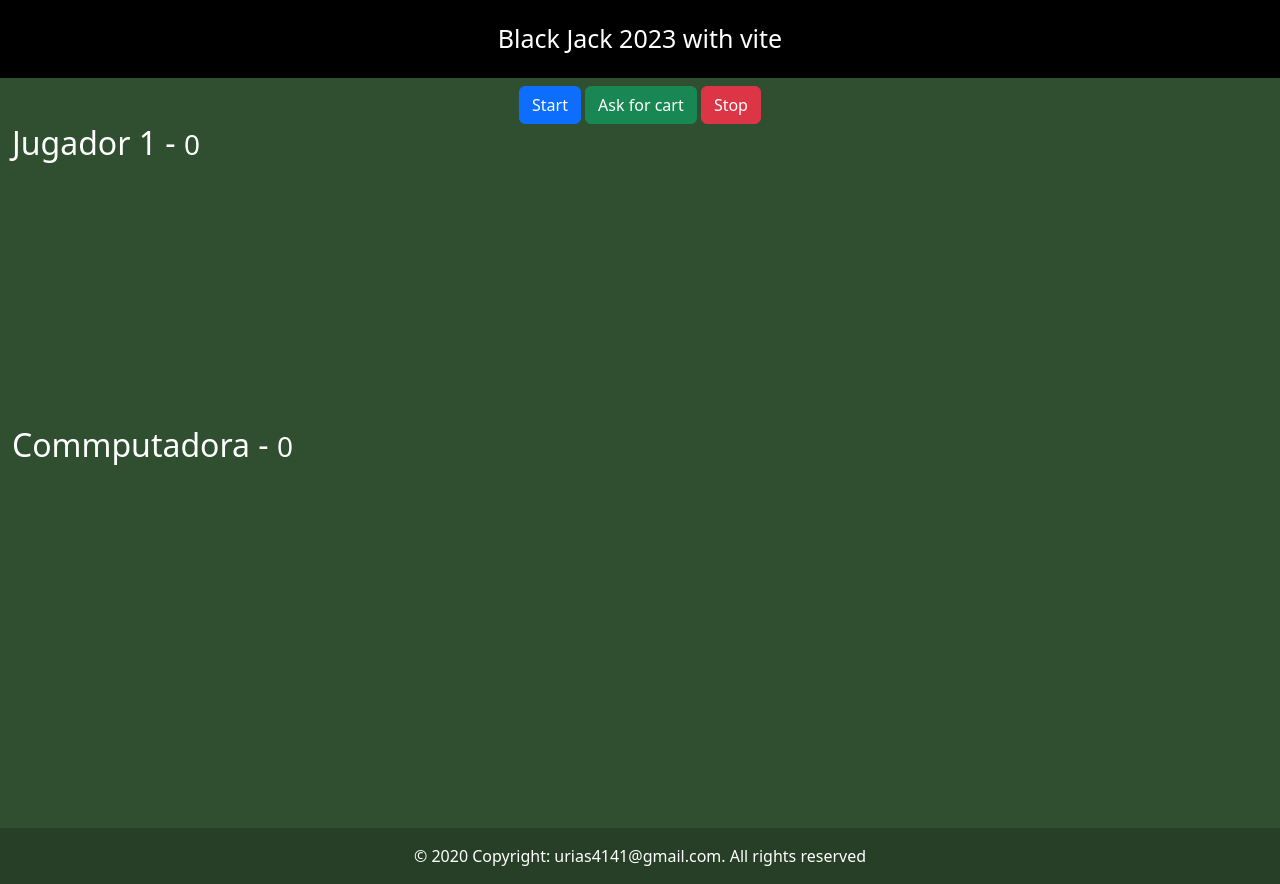
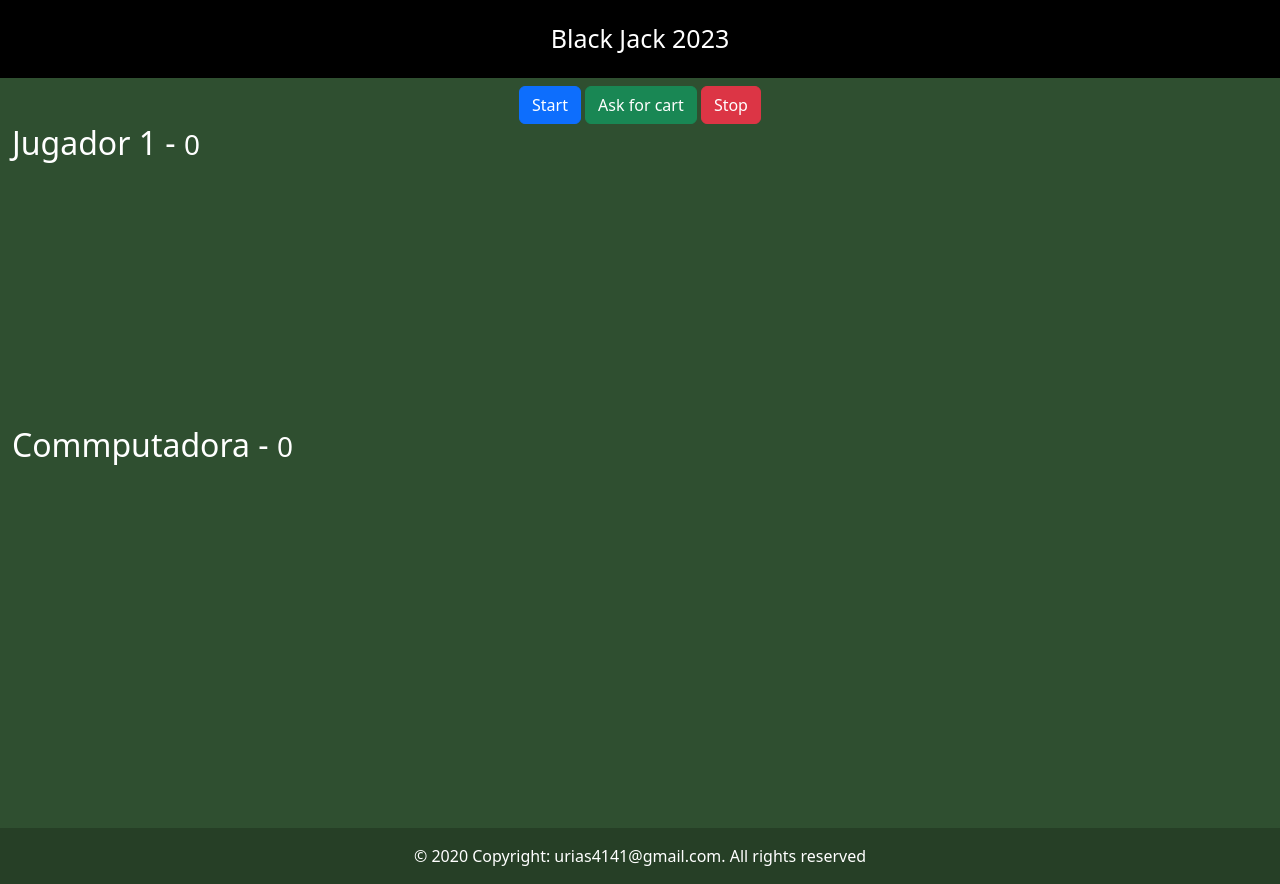
Before and after one commit to uri4as24/js-blackjack-vite-v1, a website built with Vite: page index.html in a window 1280 px wide. Built offline with nearby package versions, Linux system fonts and the light colour scheme.

Commit message:
Tu mensaje de confirmación

```diff
--- a/index.html
+++ b/index.html
@@ -9,7 +9,7 @@
   </head>
   <body>
 
-    <header class="titulo">Black Jack 2023 with vite</header>
+    <header class="titulo">Black Jack 2023</header>
 
 		<div class="row mt-2">
 			<div id="botones" class="col text-center">
```
